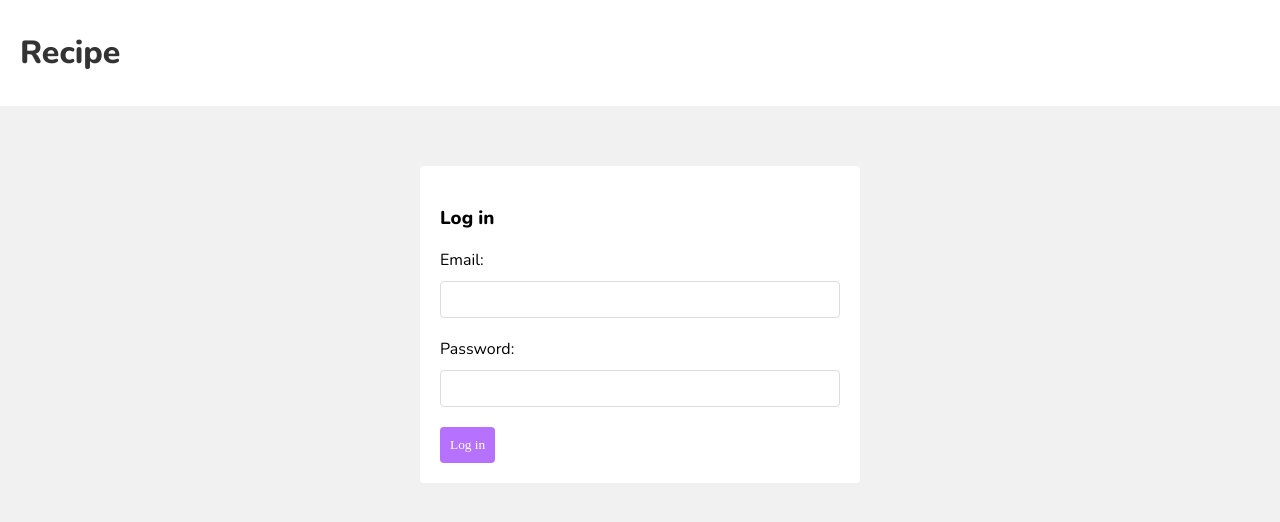
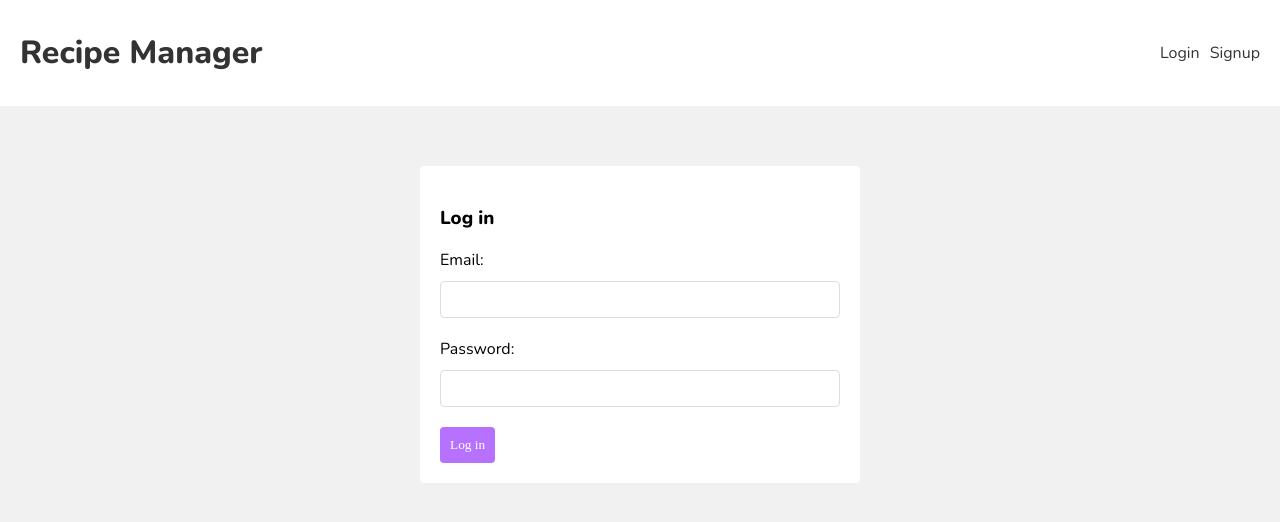
Before and after one commit to sarichatsee/problem-statement-recipe-team-3, a React (Create React App) app in the folder frontend/: page /login in a window 1280 px wide. Shown: the top 522 px of the page. Built offline with nearby package versions, Linux system fonts and the light colour scheme.

Commit message:
Fixed syntaxing in navbar and uselogout

```diff
--- a/frontend/src/component/Navbar.js
+++ b/frontend/src/component/Navbar.js
@@ -1,13 +1,35 @@
-import { Link } from 'react-router-dom'
+import { Link } from 'react-router-dom';
+import { useLogout } from '../hooks/useLogout';
+import { useAuthContext } from '../hooks/useAuthContext';
 
 const Navbar = () => {
+  const { logout } = useLogout()
+  const { user } = useAuthContext()
+
+  const handleClick = () => {
+    logout()
+  }
 
   return (
     <header>
       <div className="container">
         <Link to="/">
-          <h1>Recipe</h1>
+          <h1>Recipe Manager</h1>
         </Link>
+        <nav>
+          {user && (
+            <div>
+              <span>{user.email}</span>
+              <button onnClick={handleClick}>Log out</button>
+            </div>
+          )}
+          {!user && (
+            <div>
+              <Link to="/login">Login</Link>
+              <Link to="/signup">Signup</Link>
+            </div>
+          )}
+        </nav>
       </div>
     </header>
   )
--- a/frontend/src/hooks/useLogout.js
+++ b/frontend/src/hooks/useLogout.js
@@ -1,10 +1,10 @@
 import { useAuthContext } from "./useAuthContext";
-import { useRecipeContext } from "./useRecipeContext";
+import { useRecipesContext } from "./useRecipesContext";
 
 export const useLogout = () => {
 
   const { dispatch} = useAuthContext();
-  const { dispatch: recipeDispatch } = useRecipeContext();
+  const { dispatch: recipeDispatch } = useRecipesContext();
 
   const logout = () => {
     localStorage.removeItem('user');
```
